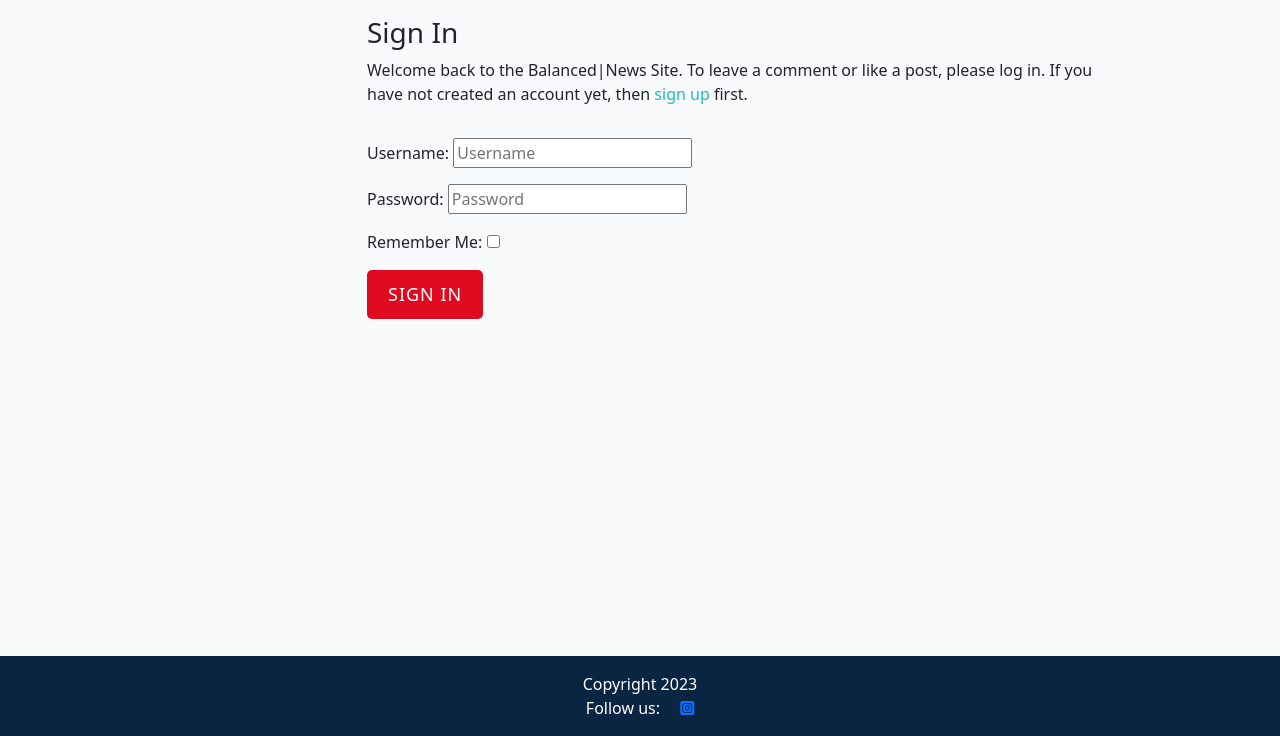
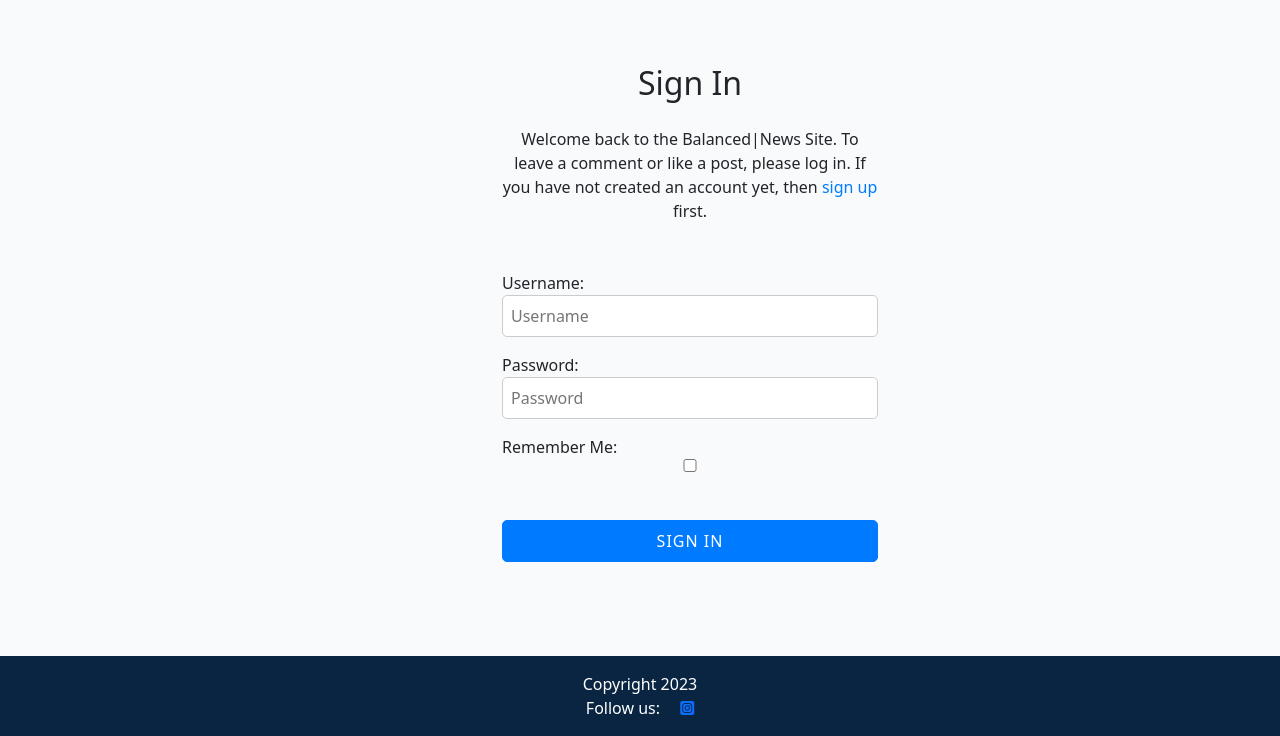
Before and after one commit to qburn93/balanced-news-app, a Django app: page /accounts/login/ in a window 1280 px wide. Shown: the part 64-800 px from the top of the page. Run offline with Django 3.2, Linux system fonts and the light colour scheme; some libraries are stand-ins or nearby versions.

Commit message:
add styling to login page

```diff
--- /dev/null
+++ b/static/css/login_styles.css
@@ -0,0 +1,75 @@
+.login-container {
+    max-width: 600px;
+    margin: 0 auto;
+    padding-top: 3rem;
+    padding-bottom: 3rem;
+}
+
+.login-title {
+    text-align: center;
+    margin-bottom: 1.5rem;
+    font-size: 2rem;
+}
+
+.login-description {
+    text-align: center;
+    margin-bottom: 2rem;
+}
+
+.login-form {
+    display: flex;
+    flex-direction: column;
+}
+
+.login-form .form-group {
+    margin-bottom: 1rem;
+}
+
+.login-form input[type="text"],
+.login-form input[type="password"] {
+    padding: 0.5rem;
+    border: 1px solid #ccc;
+    border-radius: 5px;
+    transition: border-color 0.3s ease-in-out, box-shadow 0.3s ease-in-out;
+}
+
+.login-form input[type="text"]:focus,
+.login-form input[type="password"]:focus {
+    border-color: #007bff;
+    box-shadow: 0 0 0 0.2rem rgba(0, 123, 255, 0.25);
+}
+
+.btn-signup {
+    width: 100%;
+    background-color: #007bff;
+    border: 1px solid #007bff;
+    color: #fff;
+    padding: 0.5rem;
+    font-size: 1rem;
+    border-radius: 5px;
+    cursor: pointer;
+    transition: background-color 0.3s ease-in-out, border-color 0.3s ease-in-out;
+}
+
+.btn-signup:hover {
+    background-color: #0056b3;
+    border-color: #0056b3;
+}
+
+.btn-signup:focus {
+    outline: none;
+    box-shadow: 0 0 0 0.2rem rgba(0, 123, 255, 0.25);
+}
+
+.right {
+    margin-top: 1rem;
+}
+
+.link {
+    color: #007bff;
+    text-decoration: none;
+}
+
+.link:hover {
+    text-decoration: underline;
+}
--- a/templates/account/login.html
+++ b/templates/account/login.html
@@ -6,13 +6,12 @@
 {% block head_title %}{% trans "Sign In" %}{% endblock %}
 
 {% block content %}
-
-<div class="container">
+<div class="container login-container">
   <div class="row">
     <div class="col-md-8 mt-3 offset-md-2">
-      <h3>{% trans "Sign In" %}</h3>
+      <h3 class="login-title">{% trans "Sign In" %}</h3>
 
-      <p>{% blocktrans %}Welcome back to the Balanced|News Site. To leave a comment or like a post, please log in. If
+      <p class="login-description">{% blocktrans %}Welcome back to the Balanced|News Site. To leave a comment or like a post, please log in. If
         you
         have not created an account yet, then <a class="link" href="{{ signup_url }}">sign up</a>
         first.{% endblocktrans %}</p>
@@ -21,9 +20,11 @@
 
   <div class="row">
     <div class="col-md-8 mt-3 offset-md-2">
-      <form class="login" method="POST" action="{% url 'account_login' %}">
+      <form class="login-form" method="POST" action="{% url 'account_login' %}">
         {% csrf_token %}
-        {{ form.as_p }}
+        <div class="form-group">
+          {{ form.as_p }}
+        </div>
         {% if redirect_field_value %}
         <input type="hidden" name="{{ redirect_field_name }}" value="{{ redirect_field_value }}" />
         {% endif %}
--- a/templates/base.html
+++ b/templates/base.html
@@ -19,6 +19,7 @@
     <script src="https://kit.fontawesome.com/27cbf33ba8.js" crossorigin="anonymous"></script>
     <link rel="stylesheet" href="{% static 'css/style.css' %}">
     <link rel="stylesheet" href="{% static 'css/signup_styles.css' %}">
+    <link rel="stylesheet" href="{% static 'css/login_styles.css' %}">
     <style>
         .form-group label,
         .form-group input {
```
